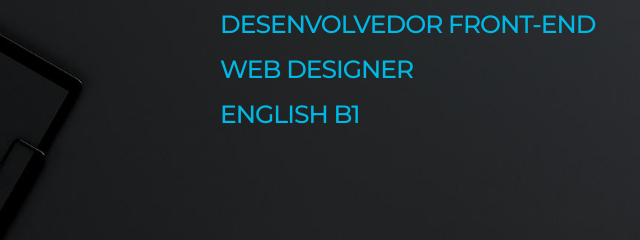
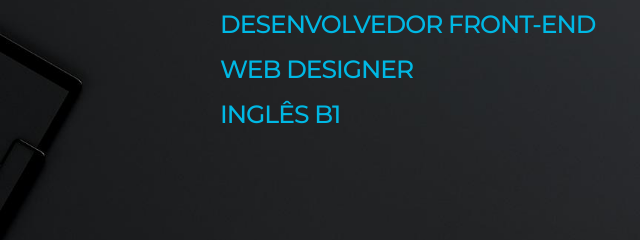
Before and after one commit to Talison-Miguel/Portfolio-Talison, a website with bundled scripts: page index.html in a window 1280 px wide. Shown: the part 288-528 px from the top of the page, 0-640 px from the left. Built offline with nearby package versions, Linux system fonts and the light colour scheme.

Commit message:
fix: name inglish for portuguese

```diff
--- a/index.html
+++ b/index.html
@@ -43,7 +43,7 @@
                     <p class="header-bottom-parag">Tálison Miguel.</p>
                     <p class="header-bottom-parag-outhers">Desenvolvedor Front-End</p>
                     <p class="header-bottom-parag-outhers">Web Designer</p>
-                    <p class="header-bottom-parag-outhers">English B1</p>
+                    <p class="header-bottom-parag-outhers">Inglês B1</p>
                 </div>
                 <a href="#sobre" class="avanced"> Avançar </a>
             </section>
```
